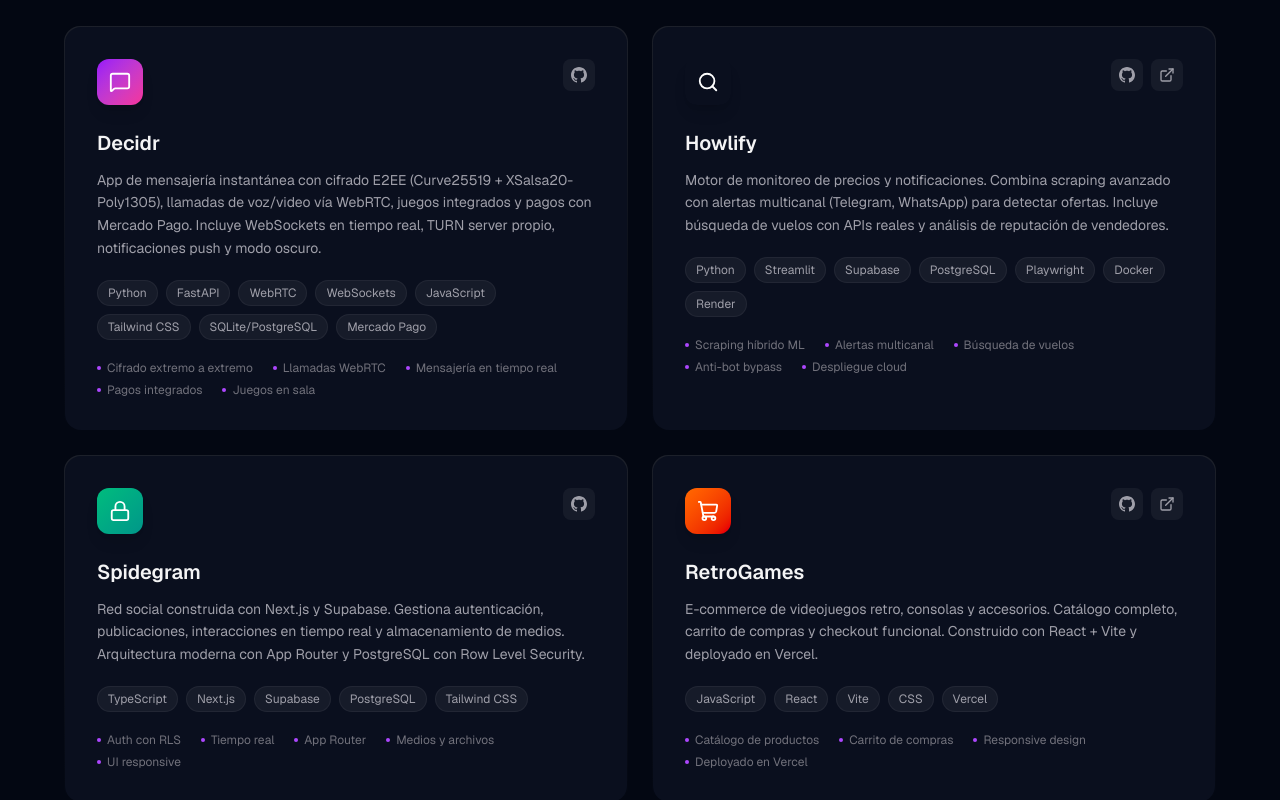
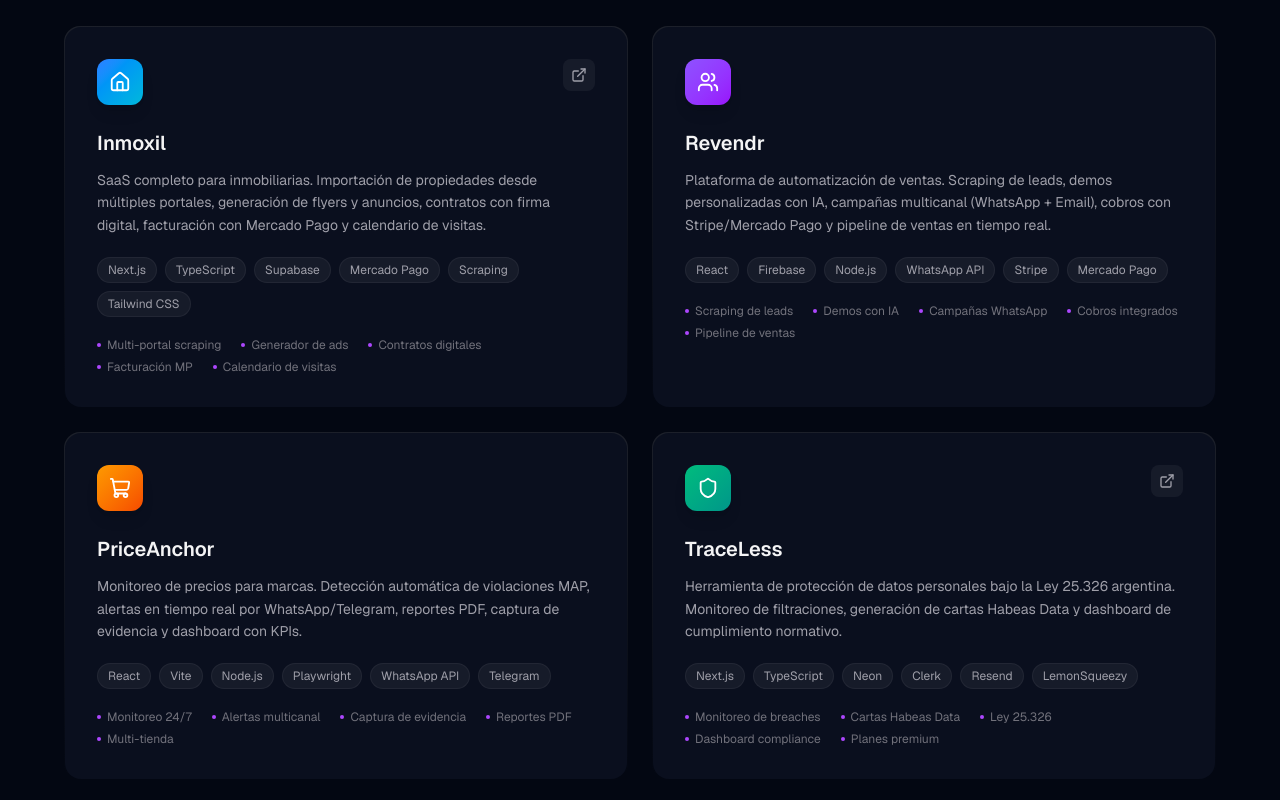
Before and after one commit to Vazquez-Alejandro/Portfolio, a Next.js app: page / in a window 1280 px wide. Shown: the part 1660-2460 px from the top of the page. Built offline with nearby package versions, Linux system fonts and the light colour scheme.

Commit message:
feat: update projects - add Inmoxil, Revendr, PriceAnchor, TraceLess, Turnos-Online

```diff
--- a/src/components/Projects.tsx
+++ b/src/components/Projects.tsx
@@ -3,10 +3,11 @@
 import { motion } from "framer-motion";
 import {
   ExternalLink,
-  Lock,
-  MessageSquare,
-  Search,
+  Home,
+  Shield,
   ShoppingCart,
+  Users,
+  Calendar,
 } from "lucide-react";
 
 const GithubIcon = () => (
@@ -15,92 +16,122 @@
 
 const projects = [
   {
-    title: "Decidr",
+    title: "Inmoxil",
     description:
-      "App de mensajería instantánea con cifrado E2EE (Curve25519 + XSalsa20-Poly1305), llamadas de voz/video vía WebRTC, juegos integrados y pagos con Mercado Pago. Incluye WebSockets en tiempo real, TURN server propio, notificaciones push y modo oscuro.",
-    icon: MessageSquare,
+      "SaaS completo para inmobiliarias. Importación de propiedades desde múltiples portales, generación de flyers y anuncios, contratos con firma digital, facturación con Mercado Pago y calendario de visitas.",
+    icon: Home,
     tags: [
-      "Python",
-      "FastAPI",
-      "WebRTC",
-      "WebSockets",
-      "JavaScript",
+      "Next.js",
+      "TypeScript",
+      "Supabase",
+      "Mercado Pago",
+      "Scraping",
       "Tailwind CSS",
-      "SQLite/PostgreSQL",
-      "Mercado Pago",
     ],
-    github: "https://github.com/Vazquez-Alejandro/decidr-app",
-    live: null,
-    color: "from-purple-600 to-pink-500",
+    github: null,
+    live: "https://inmoxil.vercel.app",
+    color: "from-blue-500 to-cyan-500",
     features: [
-      "Cifrado extremo a extremo",
-      "Llamadas WebRTC",
-      "Mensajería en tiempo real",
-      "Pagos integrados",
-      "Juegos en sala",
+      "Multi-portal scraping",
+      "Generador de ads",
+      "Contratos digitales",
+      "Facturación MP",
+      "Calendario de visitas",
     ],
   },
   {
-    title: "Howlify",
+    title: "Revendr",
     description:
-      "Motor de monitoreo de precios y notificaciones. Combina scraping avanzado con alertas multicanal (Telegram, WhatsApp) para detectar ofertas. Incluye búsqueda de vuelos con APIs reales y análisis de reputación de vendedores.",
-    icon: Search,
+      "Plataforma de automatización de ventas. Scraping de leads, demos personalizadas con IA, campañas multicanal (WhatsApp + Email), cobros con Stripe/Mercado Pago y pipeline de ventas en tiempo real.",
+    icon: Users,
     tags: [
-      "Python",
-      "Streamlit",
-      "Supabase",
-      "PostgreSQL",
-      "Playwright",
-      "Docker",
-      "Render",
+      "React",
+      "Firebase",
+      "Node.js",
+      "WhatsApp API",
+      "Stripe",
+      "Mercado Pago",
     ],
-    github: "https://github.com/Vazquez-Alejandro/Howlify",
-    live: "https://howlify.onrender.com",
+    github: null,
+    live: null,
+    color: "from-violet-500 to-purple-600",
     features: [
-      "Scraping híbrido ML",
-      "Alertas multicanal",
-      "Búsqueda de vuelos",
-      "Anti-bot bypass",
-      "Despliegue cloud",
+      "Scraping de leads",
+      "Demos con IA",
+      "Campañas WhatsApp",
+      "Cobros integrados",
+      "Pipeline de ventas",
     ],
   },
   {
-    title: "Spidegram",
+    title: "PriceAnchor",
     description:
-      "Red social construida con Next.js y Supabase. Gestiona autenticación, publicaciones, interacciones en tiempo real y almacenamiento de medios. Arquitectura moderna con App Router y PostgreSQL con Row Level Security.",
-    icon: Lock,
+      "Monitoreo de precios para marcas. Detección automática de violaciones MAP, alertas en tiempo real por WhatsApp/Telegram, reportes PDF, captura de evidencia y dashboard con KPIs.",
+    icon: ShoppingCart,
     tags: [
-      "TypeScript",
-      "Next.js",
-      "Supabase",
-      "PostgreSQL",
-      "Tailwind CSS",
+      "React",
+      "Vite",
+      "Node.js",
+      "Playwright",
+      "WhatsApp API",
+      "Telegram",
     ],
-    github: "https://github.com/Vazquez-Alejandro/spidegram",
+    github: null,
     live: null,
-    color: "from-emerald-500 to-teal-600",
+    color: "from-amber-500 to-orange-600",
     features: [
-      "Auth con RLS",
-      "Tiempo real",
-      "App Router",
-      "Medios y archivos",
-      "UI responsive",
+      "Monitoreo 24/7",
+      "Alertas multicanal",
+      "Captura de evidencia",
+      "Reportes PDF",
+      "Multi-tienda",
     ],
   },
   {
-    title: "RetroGames",
+    title: "TraceLess",
     description:
-      "E-commerce de videojuegos retro, consolas y accesorios. Catálogo completo, carrito de compras y checkout funcional. Construido con React + Vite y deployado en Vercel.",
-    icon: ShoppingCart,
-    tags: ["JavaScript", "React", "Vite", "CSS", "Vercel"],
-    github: "https://github.com/Vazquez-Alejandro/RetroGames",
-    live: "https://retro-games-five.vercel.app",
-    color: "from-orange-500 to-red-600",
+      "Herramienta de protección de datos personales bajo la Ley 25.326 argentina. Monitoreo de filtraciones, generación de cartas Habeas Data y dashboard de cumplimiento normativo.",
+    icon: Shield,
+    tags: [
+      "Next.js",
+      "TypeScript",
+      "Neon",
+      "Clerk",
+      "Resend",
+      "LemonSqueezy",
+    ],
+    github: null,
+    live: "https://www.traceless.com.ar",
+    color: "from-emerald-500 to-teal-600",
     features: [
-      "Catálogo de productos",
-      "Carrito de compras",
-      "Responsive design",
-      "Deployado en Vercel",
+      "Monitoreo de breaches",
+      "Cartas Habeas Data",
+      "Ley 25.326",
+      "Dashboard compliance",
+      "Planes premium",
+    ],
+  },
+  {
+    title: "Turnos-Online",
+    description:
+      "Sistema de turnos para negocios de servicios. Reserva online, gestión de profesionales, disponibilidad por servicio, recordatorios por WhatsApp y panel de administración.",
+    icon: Calendar,
+    tags: [
+      "Next.js",
+      "TypeScript",
+      "Supabase",
+      "Tailwind CSS",
+      "Vercel",
+    ],
+    github: null,
+    live: "https://turnos-online-alpha.vercel.app",
+    color: "from-rose-500 to-pink-600",
+    features: [
+      "Reserva online",
+      "Gestión de profesionales",
+      "Disponibilidad por servicio",
+      "Recordatorios WhatsApp",
+      "Panel admin",
     ],
   },
 ];
```
